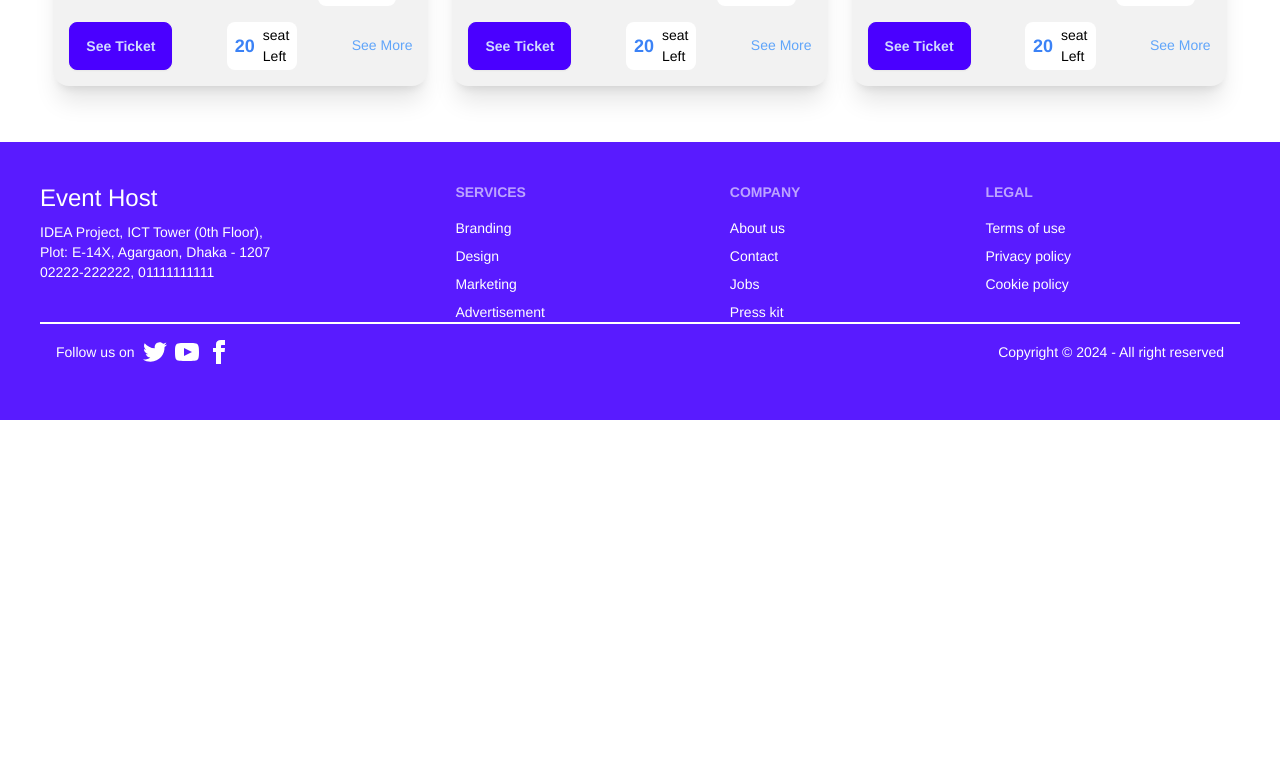
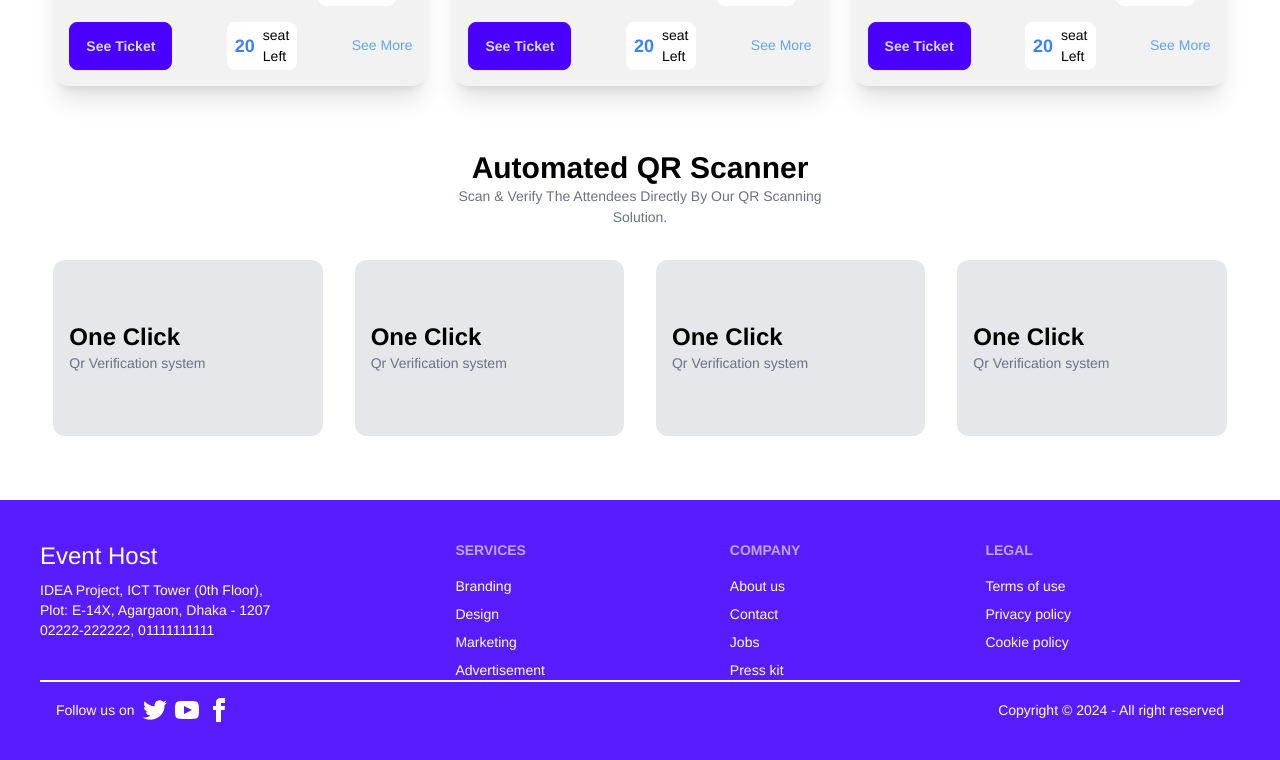
Before and after one commit to Shahidul-Islam-Jony/Event-Host, a React (Vite) app: page / in a window 1280 px wide. Shown: the part 1012-1772 px from the top of the page. Before the commit the page ends 1432 px from the top, so only its background shows below. Built offline with nearby package versions, Linux system fonts and the light colour scheme.

Commit message:
QR Scanner section done

```diff
--- a/src/components/Home/Events/Events.jsx
+++ b/src/components/Home/Events/Events.jsx
@@ -6,7 +6,7 @@ const Events = () => {
     <div>
       <div>
         <h2 className="text-3xl text-center my-4">Events</h2>
-        <div className="flex gap-8 justify-center font-medium">
+        <div className="flex gap-4 md:gap-8 justify-center font-medium">
           <NavLink>All</NavLink>
           <NavLink>For you</NavLink>
           <NavLink>This Day</NavLink>
--- /dev/null
+++ b/src/components/Home/QRScanner/QRScanner.jsx
@@ -0,0 +1,33 @@
+const QRScanner = () => {
+  return (
+    <div className="my-16">
+      <div className="w-fit mx-auto text-center spcae-y-1 my-2">
+        <h2 className="text-3xl font-bold">Automated QR Scanner</h2>
+        <p className="text-gray-500">
+          Scan & Verify The Attendees Directly By Our QR Scanning <br />
+          Solution.
+        </p>
+      </div>
+      <div className="grid grid-cols-1 md:grid-cols-2 lg:grid-cols-4  gap-8 my-8">
+        <div className="bg-gray-200 min-h-44 p-4 rounded-xl flex flex-col justify-center">
+          <h2 className="text-2xl font-bold">One Click</h2>
+          <p className="text-gray-500">Qr Verification system</p>
+        </div>
+        <div className="bg-gray-200 min-h-44 p-4 rounded-xl flex flex-col justify-center">
+          <h2 className="text-2xl font-bold">One Click</h2>
+          <p className="text-gray-500">Qr Verification system</p>
+        </div>
+        <div className="bg-gray-200 min-h-44 p-4 rounded-xl flex flex-col justify-center">
+          <h2 className="text-2xl font-bold">One Click</h2>
+          <p className="text-gray-500">Qr Verification system</p>
+        </div>
+        <div className="bg-gray-200 min-h-44 p-4 rounded-xl flex flex-col justify-center">
+          <h2 className="text-2xl font-bold">One Click</h2>
+          <p className="text-gray-500">Qr Verification system</p>
+        </div>
+      </div>
+    </div>
+  );
+};
+
+export default QRScanner;
--- a/src/pages/Home/Home.jsx
+++ b/src/pages/Home/Home.jsx
@@ -1,5 +1,6 @@
 import Banner from "../../components/Home/Banner/Banner";
 import Events from "../../components/Home/Events/Events";
+import QRScanner from "../../components/Home/QRScanner/QRScanner";
 
 
 const Home = () => {
@@ -7,6 +8,7 @@ const Home = () => {
         <div className="w-11/12 mx-auto">
             <Banner></Banner>
             <Events></Events>
+            <QRScanner></QRScanner>
         </div>
     );
 };
```
